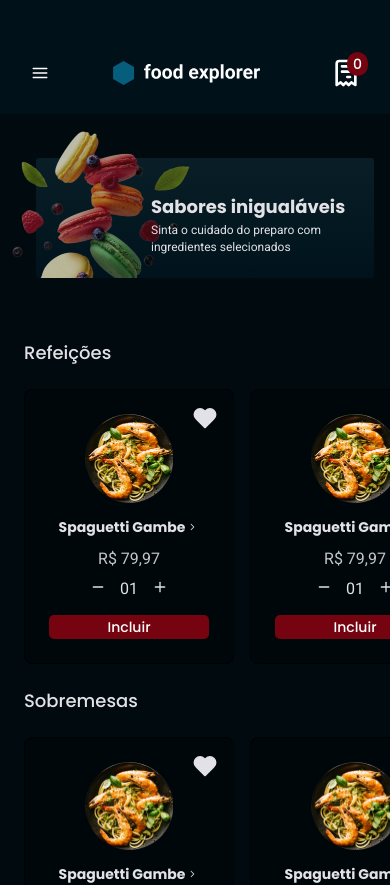
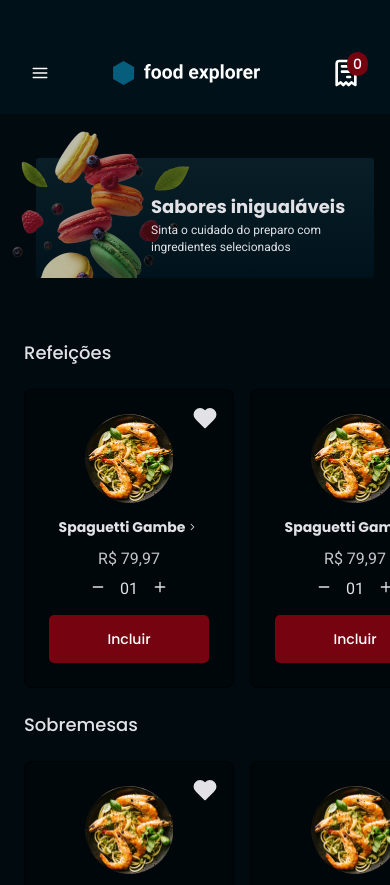
Before and after one commit to joao-sillva/food-explorer-frontend, a React (Vite) app: page / in a window 390 px wide. Shown: the top 885 px of the page. Built offline with nearby package versions, Linux system fonts and the light colour scheme.

Commit message:
improve components responsive

```diff
--- a/src/components/Button/styles.js
+++ b/src/components/Button/styles.js
@@ -5,6 +5,7 @@ export const Container = styled.button`
   color: ${({ theme }) => theme.COLORS.WHITE};
 
   width: 100%;
+  padding: 1.2rem 2.4rem;
   display: flex;
   justify-content: center;
   align-items: center;
--- a/src/components/Food/styles.js
+++ b/src/components/Food/styles.js
@@ -91,8 +91,16 @@ export const Order = styled.div`
   align-items: center;
   gap: 1.6rem;
 
+  > button {
+    padding: 0.4rem 2.4rem;
+  }
+
   @media (min-width: 1024px) {
     width: fit-content;
     flex-direction: row;
   }
+
+  > button {
+      padding: 1.2rem 2.4rem;
+    }
 `
--- a/src/components/Footer/styles.js
+++ b/src/components/Footer/styles.js
@@ -8,6 +8,7 @@ export const Container = styled.footer`
 
   display: flex;
   justify-content: space-between;
+  gap: .8rem;
   background: ${({ theme }) => theme.COLORS.BACKGROUND_300};
 
   @media (min-width: 1024px) {
--- a/src/components/Header/styles.js
+++ b/src/components/Header/styles.js
@@ -11,6 +11,7 @@ export const Container = styled.header`
 
   button:last-child {
     width: auto;
+    padding: 0;
     background: none;
   }
 
--- a/src/components/Menu/styles.js
+++ b/src/components/Menu/styles.js
@@ -19,9 +19,8 @@ export const Container = styled.div`
   > main {
     grid-area: content;
     justify-self: center;
-    max-width: 37.2rem;
-    margin: 3.6rem auto 1.4rem;
-    margin-inline: max(2.8rem, calc((100% - 37.2rem) / 2));
+    width: calc(100% - 5.6rem);
+    margin: 3.6rem 2.8rem 1.4rem;
 
     > div {
       margin-bottom: 3.6rem;
--- a/src/pages/Dish/styles.js
+++ b/src/pages/Dish/styles.js
@@ -11,9 +11,8 @@ export const Container = styled.div`
     justify-self: center;
 
     > div {
-      max-width: 31.6rem;
-      margin: 3.2rem auto 5rem;
-      margin-inline: max(5.6rem, calc((100% - 31.6rem) / 2));
+      width: calc(100% - 11.2rem);
+      margin: 3.2rem 5.6rem 4.9rem;
     }
   }
 
@@ -22,13 +21,6 @@ export const Container = styled.div`
     display: flex;
     justify-content: center;
     gap: 1.6rem;
-
-    div svg,
-    div span {
-      font-size: 2.3rem;
-      font-weight: 700;
-      line-height: 160%;
-    }
   }
 
   .edit {
@@ -46,6 +38,17 @@ export const Container = styled.div`
     svg {
       width: 2.2rem;
       height: auto;
+    }
+  }
+
+  @media (min-width: 375px) {
+    .buttons {
+      div svg,
+      div span {
+        font-size: 2.3rem;
+        font-weight: 700;
+        line-height: 160%;
+      }
     }
   }
 
@@ -67,9 +70,8 @@ export const Container = styled.div`
       }
 
       > div {
-        max-width: 112.4rem;
-        margin: 3.2rem auto 15.5rem;
-        margin-inline: max(12.2rem, calc((100% - 112.4rem) / 2));
+        width: calc(100% - 24.4rem);
+        margin: 3.2rem 12.2rem 15.5rem;
       }
     }
 
--- a/src/pages/Home/index.jsx
+++ b/src/pages/Home/index.jsx
@@ -93,7 +93,6 @@ export function Home({ isAdmin }) {
                 slides-per-view="auto"
                 navigation={isDesktop ? "true" : "false"}
                 loop="true"
-                autoplay="true"
                 grab-cursor="true"
               >
                 <swiper-slide>
@@ -138,7 +137,6 @@ export function Home({ isAdmin }) {
                 slides-per-view="auto"
                 navigation={isDesktop ? "true" : "false"}
                 loop="true"
-                autoplay="true"
                 grab-cursor="true"
               >
                 <swiper-slide>
@@ -183,7 +181,6 @@ export function Home({ isAdmin }) {
                 slides-per-view="auto"
                 navigation={isDesktop ? "true" : "false"}
                 loop="true"
-                autoplay="true"
                 grab-cursor="true"
               >
                 <swiper-slide>
--- a/src/pages/Home/styles.js
+++ b/src/pages/Home/styles.js
@@ -12,12 +12,10 @@ export const Container = styled.div`
     justify-self: center;
 
     > div {
-      max-width: 40.4rem;
-      margin: 4.4rem auto 2.5rem;
-      margin-left: max(2.4rem, calc(100% - 40.4rem));
+      width: calc(100% - 2.4rem);
+      margin: 4.4rem 0 2.5rem 2.4rem;
 
       header {
-        max-width: 37.6rem;
         height: 12.0rem;
         margin-inline: 1.2rem 1.6rem;
 
@@ -65,17 +63,6 @@ export const Container = styled.div`
     }
   }
 
-  @media (min-width: 768px) {
-    > main > div {
-      max-width: 72rem;
-      margin-inline: max(2.4rem, calc((100% - 72rem) / 2));
-    }
-
-    > main > div header {
-      max-width: 71.8rem;
-    }
-  }
-
   @media (min-width: 1024px) {
     height: 100vh;
     grid-template-rows: 9.6rem auto 7.7rem;
@@ -93,12 +80,10 @@ export const Container = styled.div`
       }
 
       > div {
-        max-width: 112.2rem;
-        margin: 17.2rem auto 4.8rem;
-        margin-inline: max(12.3rem, calc((100% - 112.2rem) / 2));
+        width: calc(100% - 24.6rem);
+        margin: 17.2rem 12.3rem 4.8rem;
 
         header {
-          max-width: 112rem;
           height: 26.0rem;
           margin-inline: .1rem;
           border-radius: .8rem;
--- a/src/pages/New/styles.js
+++ b/src/pages/New/styles.js
@@ -8,6 +8,7 @@ export const Container = styled.div`
   grid-template-areas: 'header' 'content' 'footer';
 
   > main {
+    width: 100%;
     grid-area: content;
     justify-self: center;
   }
@@ -47,12 +48,10 @@ export const Container = styled.div`
     }
 
     .delete {
-      max-width: 16rem;
       background: ${({ theme }) => theme.COLORS.BACKGROUND_600};
     }
 
     .save {
-
       &:disabled {
         opacity: 1;
         background: ${({ theme }) => theme.COLORS.LIGHT_RED};
@@ -65,7 +64,6 @@ export const Container = styled.div`
     grid-template-rows: 9.6rem auto 7.7rem;
 
     > main {
-      width: 100%;
       overflow-y: auto;
 
       ::-webkit-scrollbar {
@@ -93,9 +91,8 @@ export const Container = styled.div`
 `
 
 export const Form = styled.form`
-  max-width: 36.4rem;
-  margin: 1.1rem auto 5.3rem;
-  margin-inline: max(3.2rem, calc((100% - 36.4rem) / 2));
+  width: calc(100% - 6.4rem);
+  margin: 1.1rem 3.2rem 5.3rem;
 
   display: flex;
   flex-direction: column;
@@ -130,9 +127,8 @@ export const Form = styled.form`
   }
 
   @media (min-width: 1024px) {
-    max-width: 112rem;
-    margin: 4.0rem auto 11.6rem;
-    margin-inline: max(12.4rem, calc((100% - 112rem) / 2));
+    width: calc(100% - 24.8rem);
+    margin: 4rem 12.4rem 11.6rem;
     gap: 3.2rem;
 
     > div {
@@ -144,20 +140,12 @@ export const Form = styled.form`
           max-width: 22.9rem;
         }
 
-        section:nth-of-type(2) {
-          max-width: 46.3rem;
-        }
-
         section:nth-of-type(3) {
           max-width: 36.4rem;
         }
       }
 
       :nth-of-type(2) {
-        section:nth-of-type(1) {
-          max-width: 83.7rem;
-        }
-
         section:nth-of-type(2) {
           max-width: 25.1rem;
         }
--- a/src/pages/SignIn/styles.js
+++ b/src/pages/SignIn/styles.js
@@ -2,36 +2,43 @@ import styled from 'styled-components'
 
 export const Container = styled.div`
   height: 100vh;
-  margin-inline: 6.5rem 4.7rem;
+  margin-inline: 5.6rem;
 
   display: flex;
   flex-direction: column;
   justify-content: center;
   align-items: center;
+
+  @media (min-width: 1024px) {
+    margin-inline: 13.1rem;
+    flex-direction: row;
+    justify-content: space-between;
+  }
 `
 
 export const Brand = styled.div`
+  width: 100%;
   display: flex;
+  justify-content: center;
   margin-inline: auto;
 
-  > svg {
-    width: 27.8rem;
-    height: 4.4rem;
+  > img {
+    width: 100%;
+    max-width: 27.8rem;
   }
 
   @media (min-width: 1024px) {
+    justify-content: initial;
     margin-inline: 0;
 
-    > svg {
-      width: 32.4rem;
+    > img {
+      max-width: 32.4rem;
     }
   }
 `
 
 export const Form = styled.form`
   width: 100%;
-  max-width: 31.6rem;
-
   display: flex;
   flex-direction: column;
   gap: 3.2rem;
@@ -58,7 +65,6 @@ export const Form = styled.form`
   }
 
   @media (min-width: 1024px) {
-    min-width: 47.6rem;
     padding: 6.4rem;
     border-radius: 1.6rem;
     background: ${({ theme }) => theme.COLORS.BACKGROUND_700};
--- a/src/pages/SignUp/styles.js
+++ b/src/pages/SignUp/styles.js
@@ -2,7 +2,7 @@ import styled from 'styled-components'
 
 export const Container = styled.div`
   height: 100vh;
-  margin-inline: 6.5rem 4.7rem;
+  margin-inline: 5.6rem;
 
   display: flex;
   flex-direction: column;
@@ -11,33 +11,35 @@ export const Container = styled.div`
   gap: 7.3rem;
 
   @media (min-width: 1024px) {
-    margin-inline: 15.4rem 10.8rem;
+    margin-inline: 13.1rem;
     flex-direction: row;
     justify-content: space-between;
   }
 `
 
 export const Brand = styled.div`
+  width: 100%;
   display: flex;
+  justify-content: center;
   margin-inline: auto;
 
-  > svg {
-    width: 27.8rem;
+  > img {
+    width: 100%;
+    max-width: 27.8rem;
   }
 
   @media (min-width: 1024px) {
+    justify-content: initial;
     margin-inline: 0;
 
-    > svg {
-      width: 32.4rem;
+    > img {
+      max-width: 32.4rem;
     }
   }
 `
 
 export const Form = styled.form`
   width: 100%;
-  max-width: 31.6rem;
-
   display: flex;
   flex-direction: column;
   gap: 3.2rem;
@@ -64,7 +66,6 @@ export const Form = styled.form`
   }
 
   @media (min-width: 1024px) {
-    min-width: 47.6rem;
     padding: 6.4rem;
     border-radius: 1.6rem;
     background: ${({ theme }) => theme.COLORS.BACKGROUND_700};
--- a/src/routes/app.routes.jsx
+++ b/src/routes/app.routes.jsx
@@ -8,7 +8,7 @@ export function AppRoutes() {
     <Routes>
       <Route path='/' element={<Home />} />
       <Route path="/new" element={<New />} />
-      <Route path="/dish/:id" element={<Dish isAdmin />} />
+      <Route path="/dish/:id" element={<Dish />} />
     </Routes>
   )
 }
```
